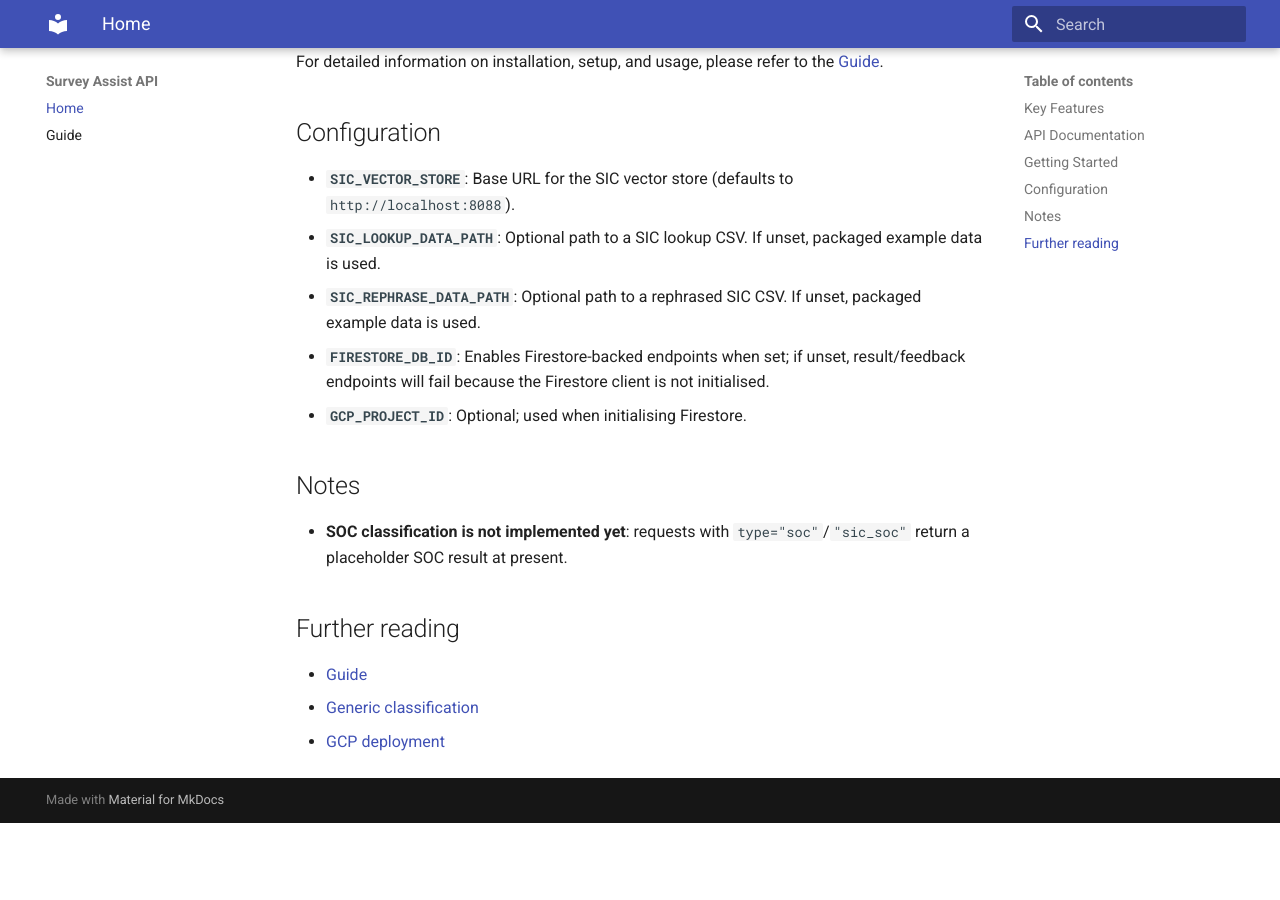
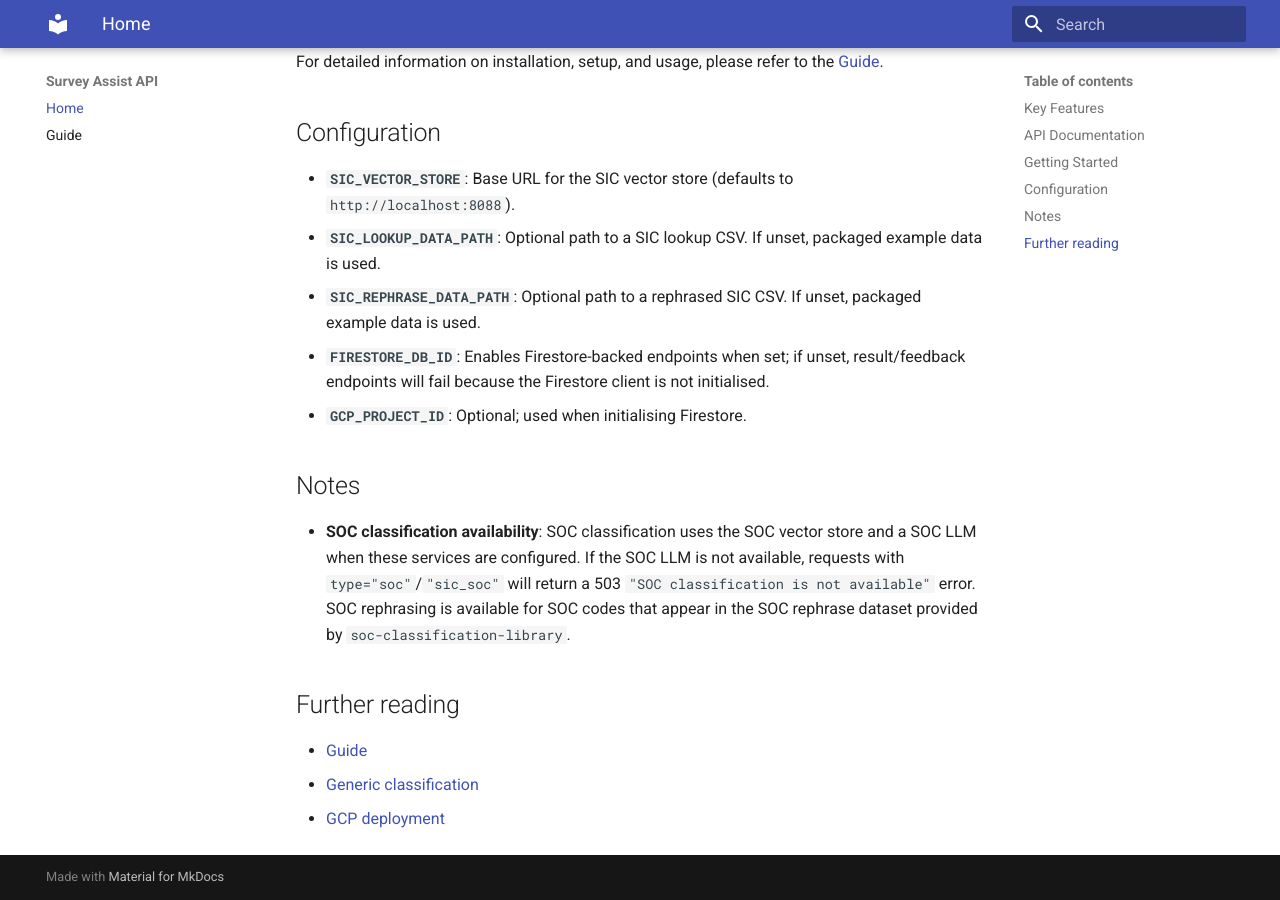
Before and after one commit to ONSdigital/survey-assist-api, an MkDocs documentation site: the page built from docs/index.md, in a window 1280 px wide and 900 px high, scrolled down 1107 px. Built offline with MkDocs 1.6.1 and Material for MkDocs 9.7.7, drawn with Linux system fonts in a browser that asks for light colours; before the commit the page ends 1930 px from its top, so only the background shows below that.

Commit message:
clarify SOC availability note on docs index

```diff
--- a/docs/index.md
+++ b/docs/index.md
@@ -34,7 +34,7 @@ For detailed information on installation, setup, and usage, please refer to the
 
 ## Notes
 
-- **SOC classification is not implemented yet**: requests with `type="soc"`/`"sic_soc"` return a placeholder SOC result at present.
+- **SOC classification availability**: SOC classification uses the SOC vector store and a SOC LLM when these services are configured. If the SOC LLM is not available, requests with `type="soc"`/`"sic_soc"` will return a 503 `"SOC classification is not available"` error. SOC rephrasing is available for SOC codes that appear in the SOC rephrase dataset provided by `soc-classification-library`.
 
 ## Further reading
 
```
